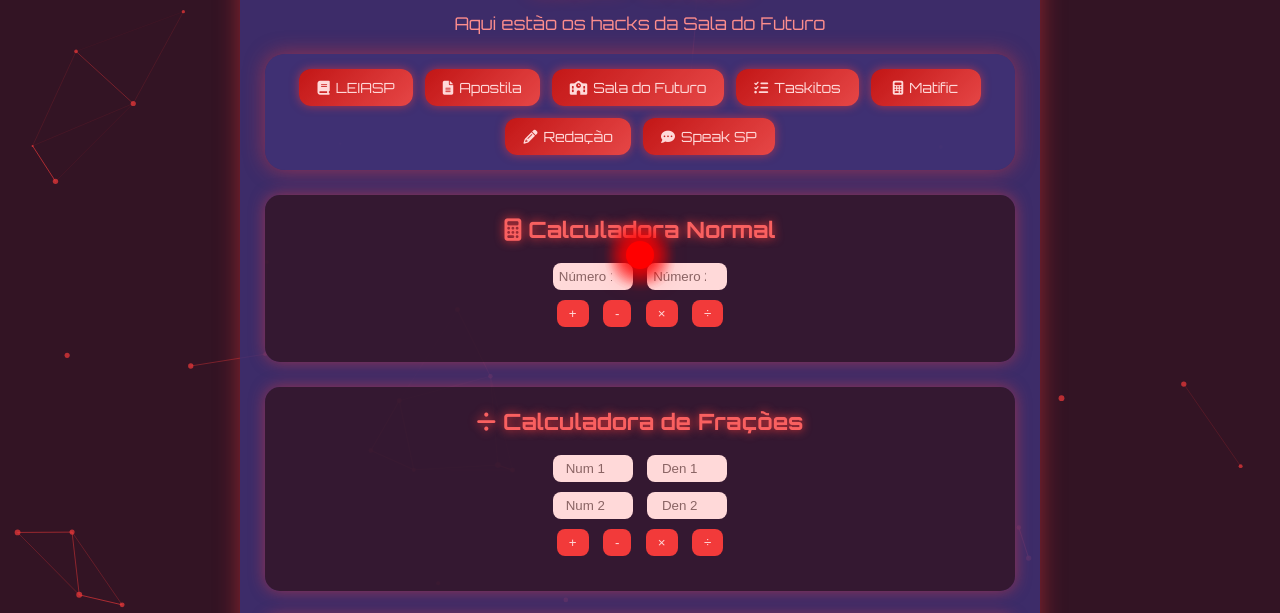
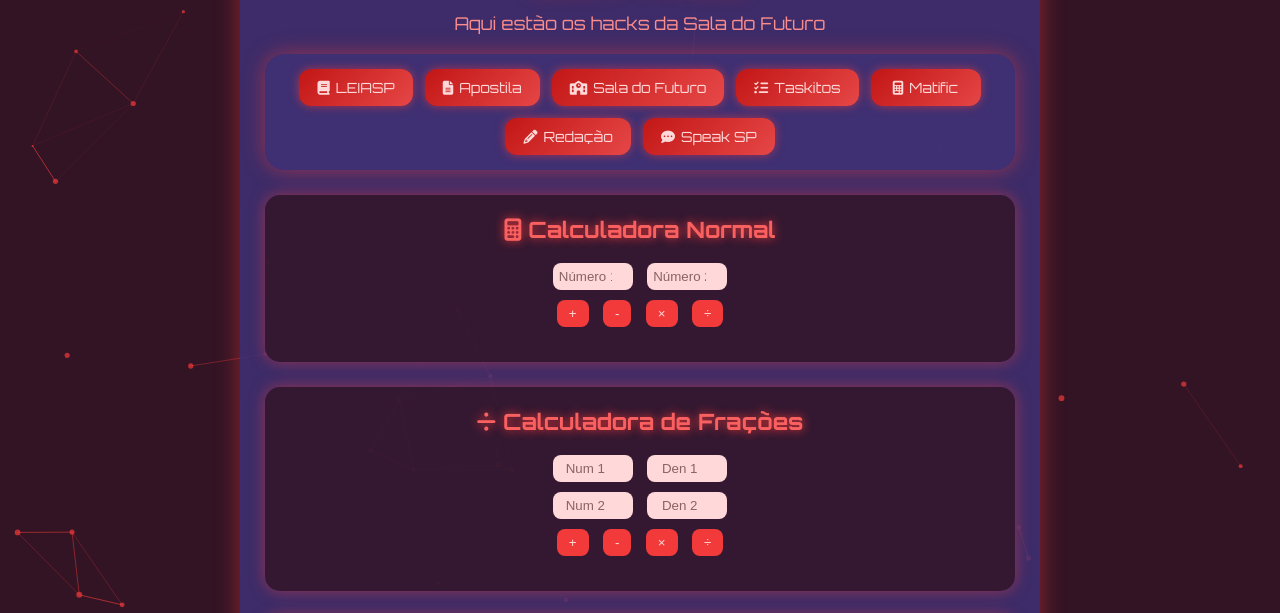
Before and after one commit to migueldursosouza/Hacks-, a plain HTML site: page index.html in a window 1280 px wide. Shown: the part 145-758 px from the top of the page. Drawn offline with Linux system fonts and the light colour scheme.

Commit message:
Update index.html

```diff
--- a/index.html
+++ b/index.html
@@ -41,13 +41,11 @@ p { margin-bottom:20px; font-size:1.1em; color:#fca5a5; }
 .calc button:hover { background: #dc2626; }
 .result { margin-top: 10px; font-weight: bold; color: #fca5a5; text-align: left; }
 
-#redBallTrail { position: fixed; top:0; left:0; width:100%; height:100%; pointer-events:none; z-index:9999; }
 #redOverlay { position: fixed; top:0; left:0; width:100%; height:100%; background: rgba(255,0,0,0.15); pointer-events:none; z-index:9998; }
 </style>
 </head>
 <body>
 <canvas id="particles"></canvas>
-<canvas id="redBallTrail"></canvas>
 <div id="redOverlay"></div>
 
 <div class="container">
@@ -209,71 +207,11 @@ function clearAdv(){ document.getElementById('advInput').value=''; document.getE
 const dictionary={ "matemática":"Estudo de números, formas e padrões.","física":"Ciência que estuda a natureza e as leis do universo.","química":"Ciência que estuda a composição e propriedades da matéria.","história":"Estudo do passado humano.","português":"Língua oficial do Brasil." };
 function searchDict(){ const word=document.getElementById('dictInput').value.trim().toLowerCase(); if(word in dictionary) document.getElementById('dictResult').innerText=dictionary[word]; else document.getElementById('dictResult').innerText="Palavra não encontrada no dicionário."; }
 
-// ===== Bolinha vermelha neon com rastro =====
-const trailCanvas = document.getElementById('redBallTrail');
-const tctx = trailCanvas.getContext('2d');
-
-function resizeTrailCanvas(){
-    trailCanvas.width = window.innerWidth;
-    trailCanvas.height = window.innerHeight;
-}
-window.addEventListener('resize', resizeTrailCanvas);
-resizeTrailCanvas();
-
-let targetX = window.innerWidth/2, targetY = window.innerHeight/2;
-let currentX = targetX, currentY = targetY;
-const trail = [];
-
-function updateTarget(e){
-    if(e.type.startsWith('touch')){
-        const touch = e.touches[0];
-        if(touch){
-            targetX = touch.clientX;
-            targetY = touch.clientY;
-        }
-    } else {
-        targetX = e.clientX;
-        targetY = e.clientY;
-    }
-}
-window.addEventListener('mousemove', updateTarget);
-window.addEventListener('touchstart', updateTarget, {passive:true});
-window.addEventListener('touchmove', updateTarget, {passive:true});
-
-function animateTrail(){
-    currentX += (targetX - currentX) * 0.25;
-    currentY += (targetY - currentY) * 0.25;
-
-    trail.push({x: currentX, y: currentY});
-    if(trail.length > 60) trail.shift();
-
-    tctx.clearRect(0,0,trailCanvas.width,trailCanvas.height);
-
-    for(let i=0;i<trail.length;i++){
-        const pos = trail[i];
-        const alpha = i / trail.length;
-        tctx.beginPath();
-        tctx.arc(pos.x,pos.y,12*(alpha*0.6+0.4),0,Math.PI*2);
-        tctx.fillStyle = `rgba(255,0,0,${alpha*0.4})`;
-        tctx.fill();
-    }
-
-    tctx.beginPath();
-    tctx.arc(currentX,currentY,14,0,Math.PI*2);
-    tctx.fillStyle='rgba(255,0,0,1)';
-    tctx.shadowBlur=30;
-    tctx.shadowColor='#ff0000';
-    tctx.fill();
-
-    requestAnimationFrame(animateTrail);
-}
-animateTrail();
-
-// ===== Botão Apostila com senha =====
+// ===== Botão Apostila com senha (abre na mesma aba sempre) =====
 document.getElementById('apostilaBtn').addEventListener('click', function(){
     const senha = prompt("Digite a senha para acessar a Apostila:");
     if(senha === "durso16"){
-        window.open("https://apostila.cupiditys.lol/?cmsphacks.xyz","_blank");
+        window.open("https://apostilas-cmsp.vercel.app/","apostilaWindow");
     } else {
         alert("Senha incorreta!");
     }
```
